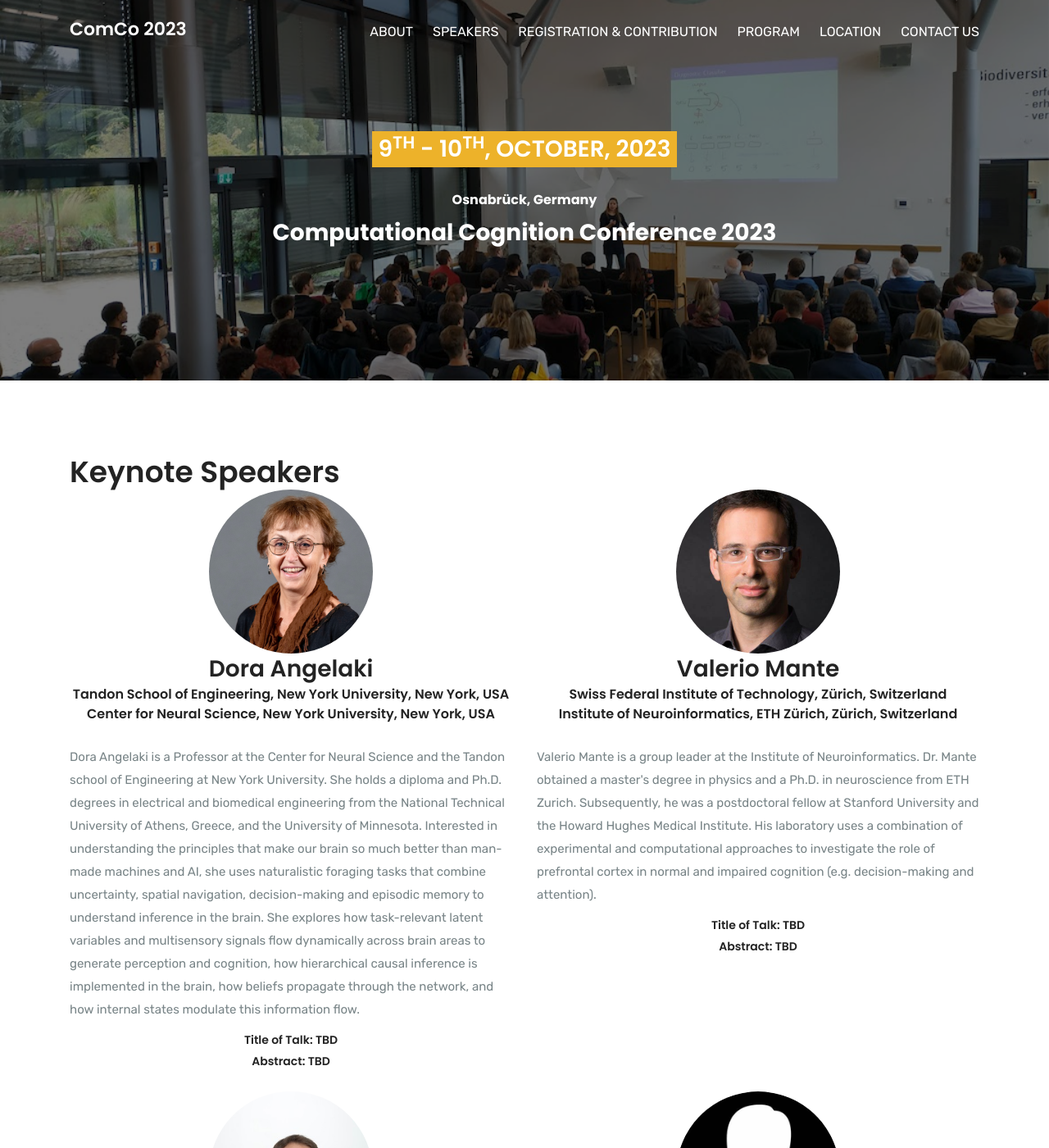
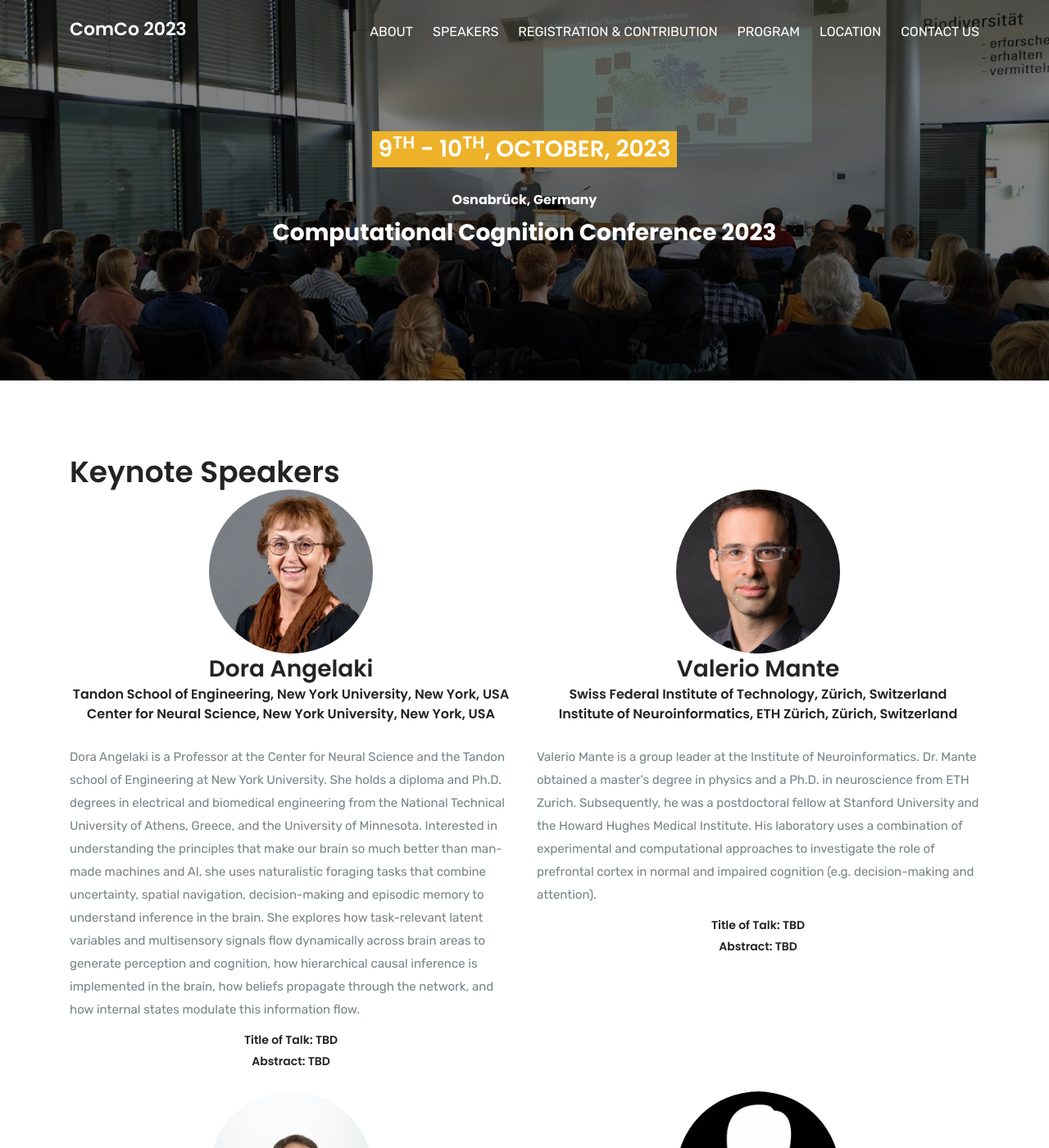
Before and after one commit to comco23/comco23.github.io, a Jekyll site: the page built from speakers.html, in a window 1280 px wide and 1400 px high. Shown: the whole window at 82% size. Built offline with Jekyll 4.4.1, drawn with Linux system fonts in a browser that asks for light colours.

Commit message:
change banner pics

```diff
--- a/index.html
+++ b/index.html
@@ -9,6 +9,7 @@ permalink: /
 	<style>
 		.page_wise_banner {
 			background-image: url('assets/img/banner/bg-8.jpg');
+			background-position: top;
 		}
 	</style>
 </head>
--- a/speakers.html
+++ b/speakers.html
@@ -5,7 +5,8 @@ permalink: /keynote
 
 <style>
 	.page_wise_banner {
-		background-image: url('assets/img/banner/bg-8.jpg');
+		background-image: url('assets/img/banner/bg-9.jpg');
+		background-position: center
 	}
 </style>
 
```
Also changed, not shown: assets/img/banner/bg-9.jpg (added).
